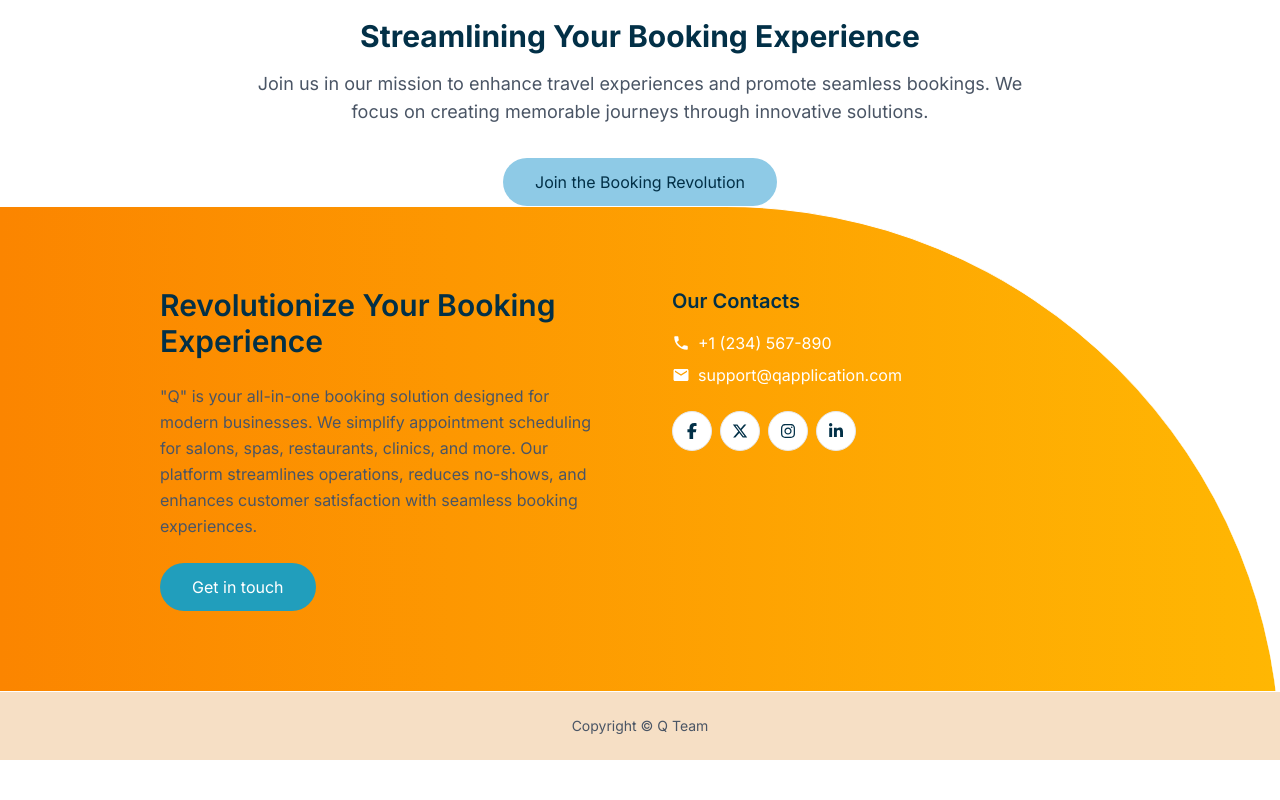
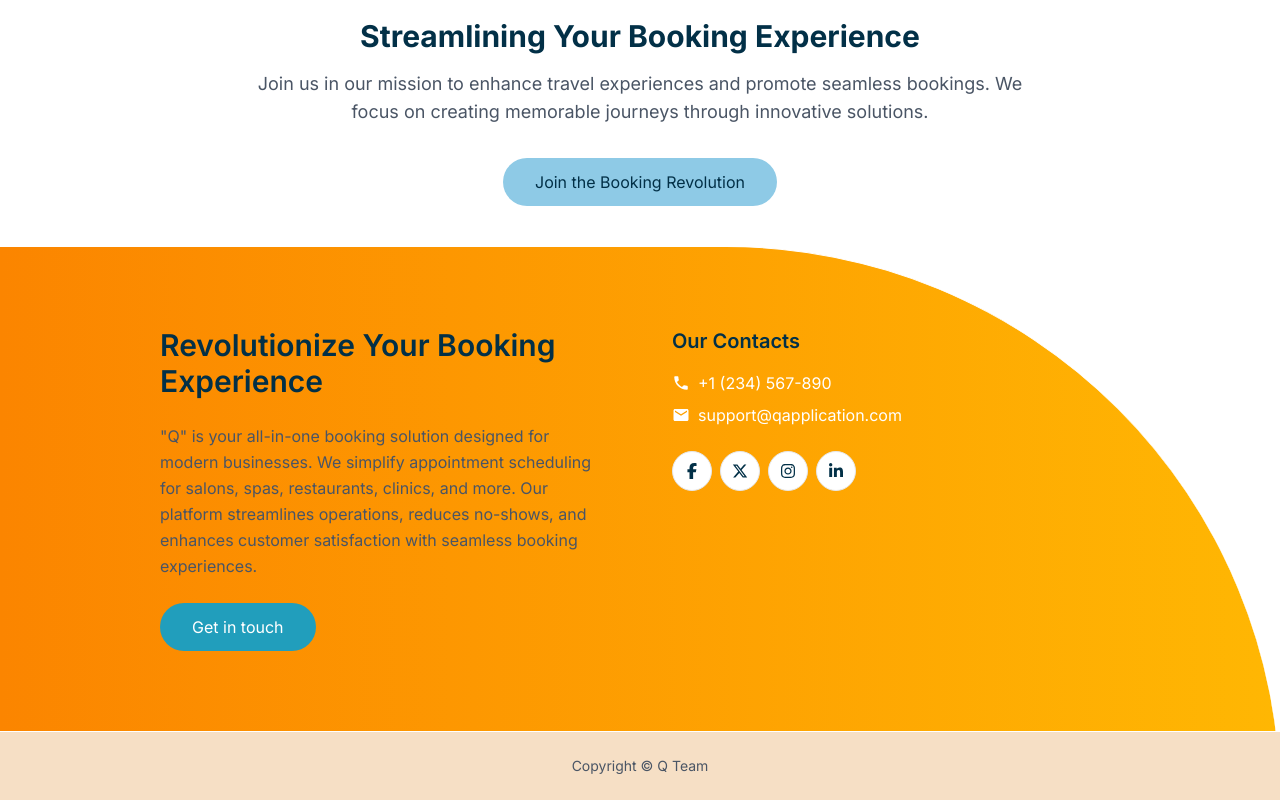
Before and after one commit to TaeyoungYou/QBookingAppRevamp, a React (Vite) app: page / in a window 1280 px wide. Shown: the part 3002-3802 px from the top of the page. Before the commit the page ends 3762 px from the top, so only its background shows below. Built offline with nearby package versions, Linux system fonts and the light colour scheme.

Commit message:
Fixed layout of footer section

```diff
--- a/src/components/Footer.tsx
+++ b/src/components/Footer.tsx
@@ -9,7 +9,7 @@ import { motion } from "framer-motion";
 const Footer = () => {
   return (
     <motion.footer
-      className="w-full  bg-linear-to-r from-utOrange to-selectiveYellow border-t border-white rounded-tr-full"
+      className="w-full  bg-linear-to-r from-utOrange to-selectiveYellow border-t border-white rounded-tr-full mt-10"
       whileInView={{
         opacity: [0, 1],
         x: ["-100%", "0%"],
```
